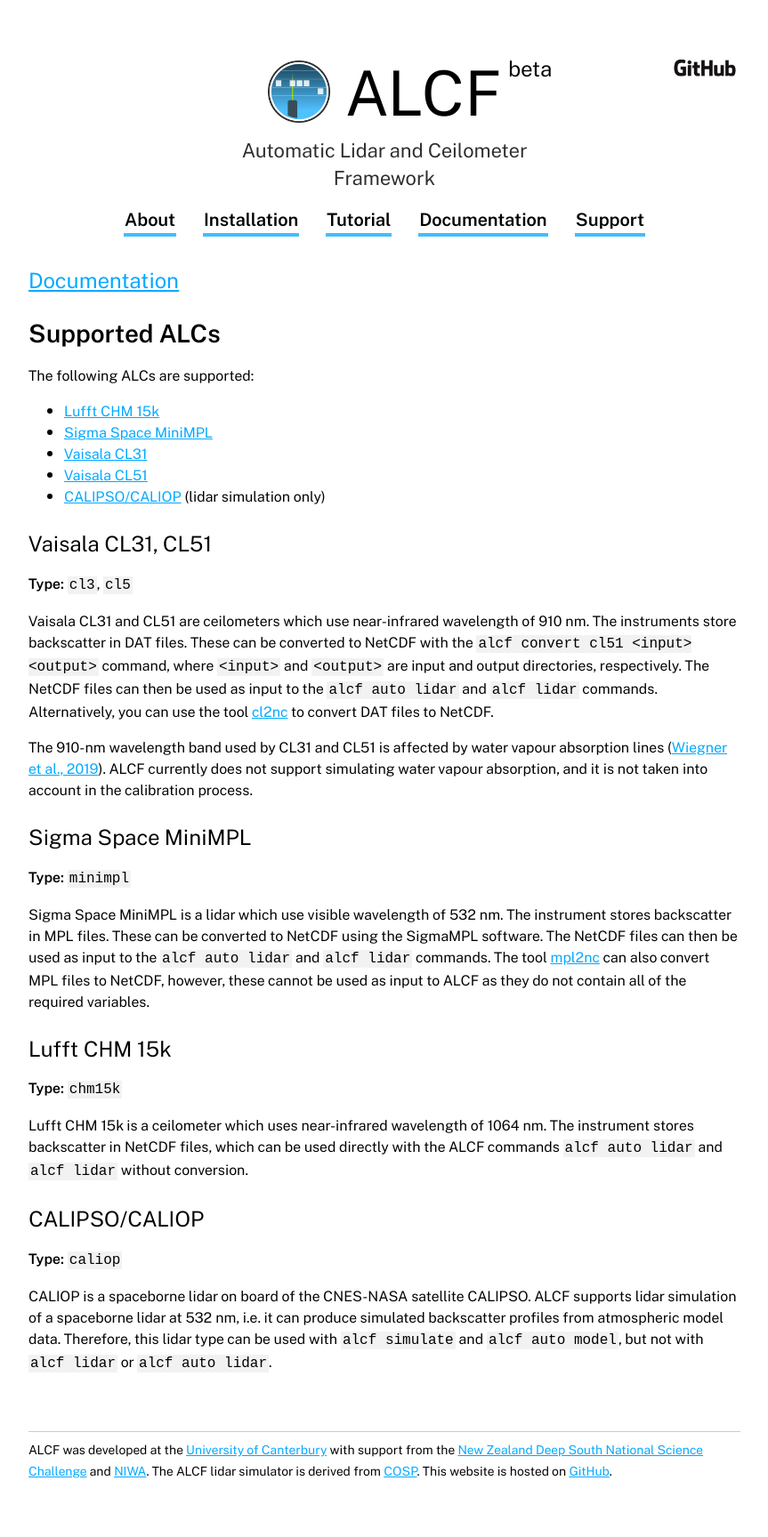
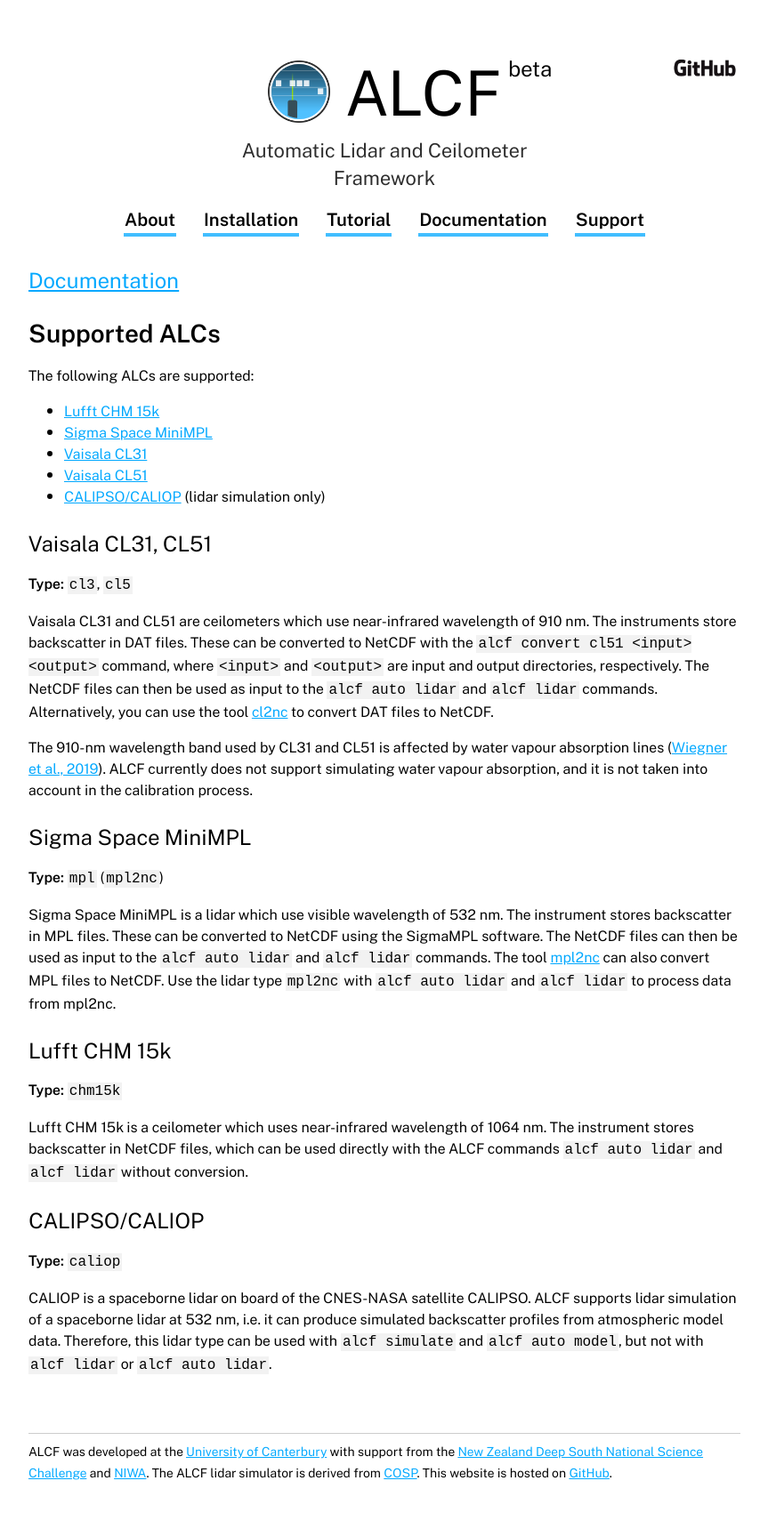
Before and after one commit to alcf-lidar/alcf-lidar.github.io, a Jekyll site: the page built from documentation/supported_alcs/index.md, in a window 1280 px wide. Shown: the whole page at 89% size, without its empty margins (208-1071 px from the left). Built offline with Jekyll 4.4.1, drawn with Linux system fonts in a browser that asks for light colours.

Commit message:
mpl2nc lidar type doc

```diff
--- a/documentation/supported_alcs/index.md
+++ b/documentation/supported_alcs/index.md
@@ -33,15 +33,15 @@ and it is not taken into account in the calibration process.
 
 ### Sigma Space MiniMPL
 
-**Type:** `minimpl`
+**Type:** `mpl` (`mpl2nc`)
 
 Sigma Space MiniMPL is a lidar which use visible wavelength of 532 nm. The instrument
 stores backscatter in MPL files. These can be converted to NetCDF using
-the SigmaMPL software.  The NetCDF files can then be used as input to the
+the SigmaMPL software. The NetCDF files can then be used as input to the
 `alcf auto lidar` and `alcf lidar` commands. The tool
 [mpl2nc](https://github.com/peterkuma/mpl2nc) can also convert MPL files
-to NetCDF, however, these cannot be used as input to ALCF as they do not
-contain all of the required variables.
+to NetCDF. Use the lidar type `mpl2nc` with `alcf auto lidar` and `alcf lidar`
+to process data from mpl2nc.
 
 ### Lufft CHM 15k
 
```
